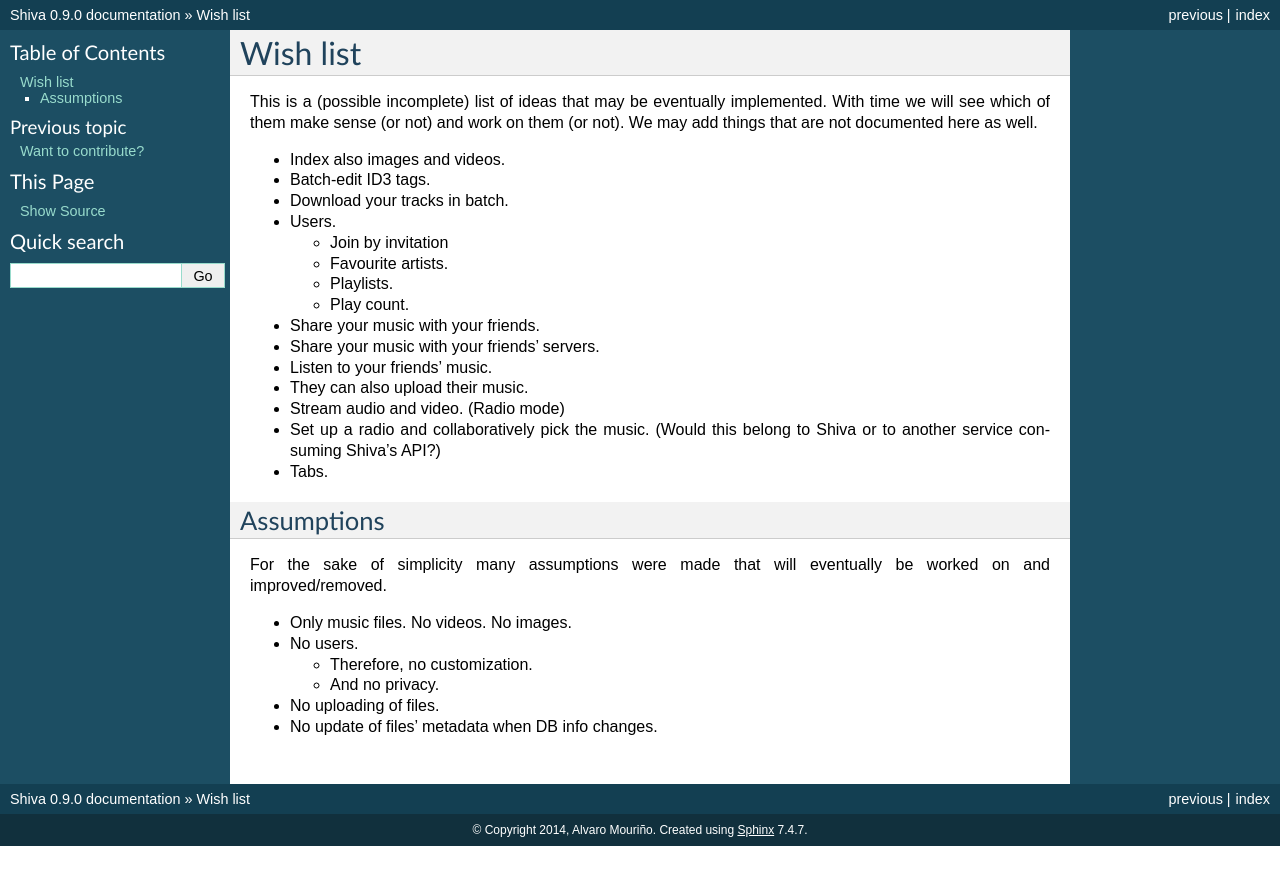
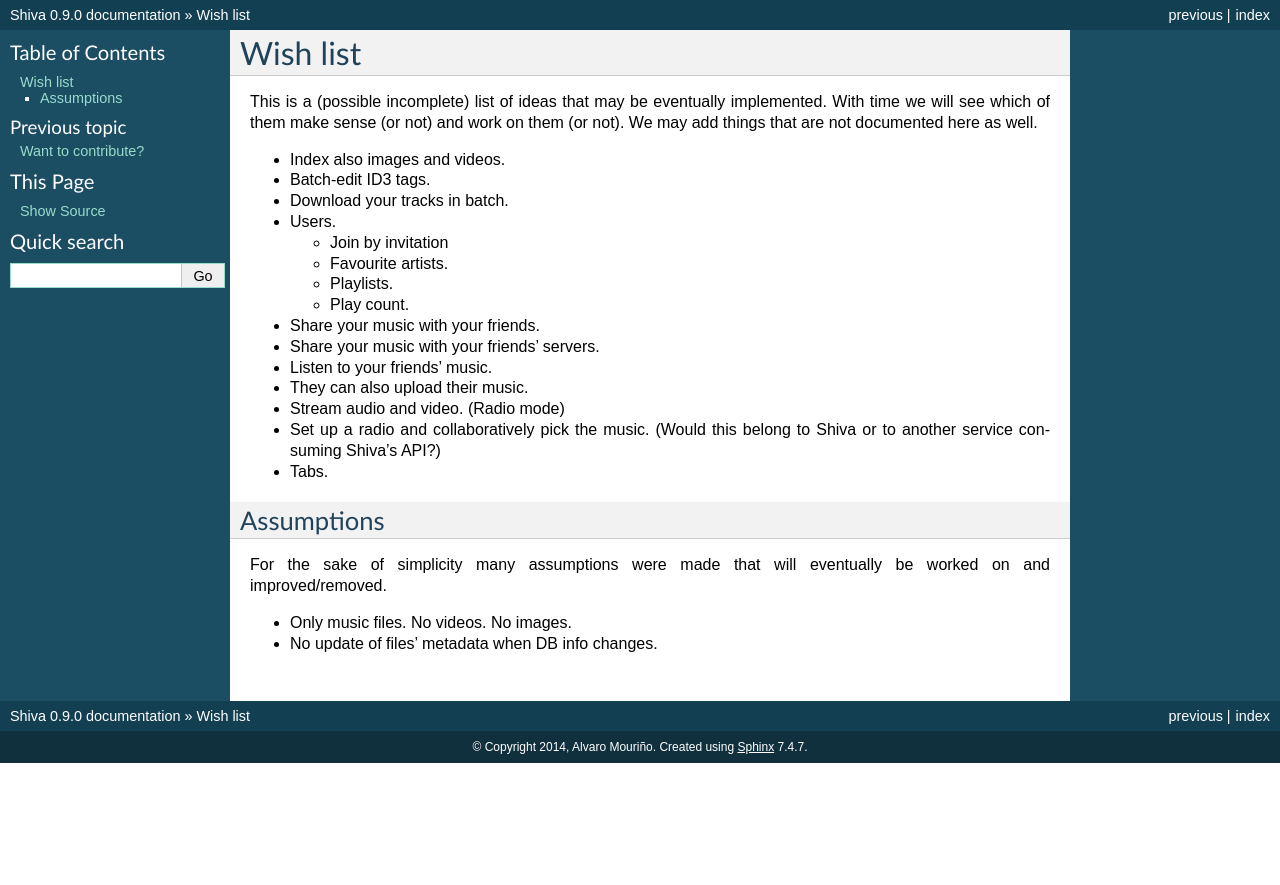
Before and after one commit to tooxie/shiva-server, a Sphinx documentation site: the page built from docs/wishlist.rst, in a window 1280 px wide. Shown: the top 885 px of the page. Built offline with Sphinx 7.4.7, drawn with Linux system fonts in a browser that asks for light colours.

Commit message:
Removing "Users" from the wishlist
:)

```diff
--- a/docs/wishlist.rst
+++ b/docs/wishlist.rst
@@ -32,10 +32,4 @@
 worked on and improved/removed.
 
 * Only music files. No videos. No images.
-* No users.
-
-  + Therefore, no customization.
-  + And no privacy.
-
-* No uploading of files.
 * No update of files' metadata when DB info changes.
```
